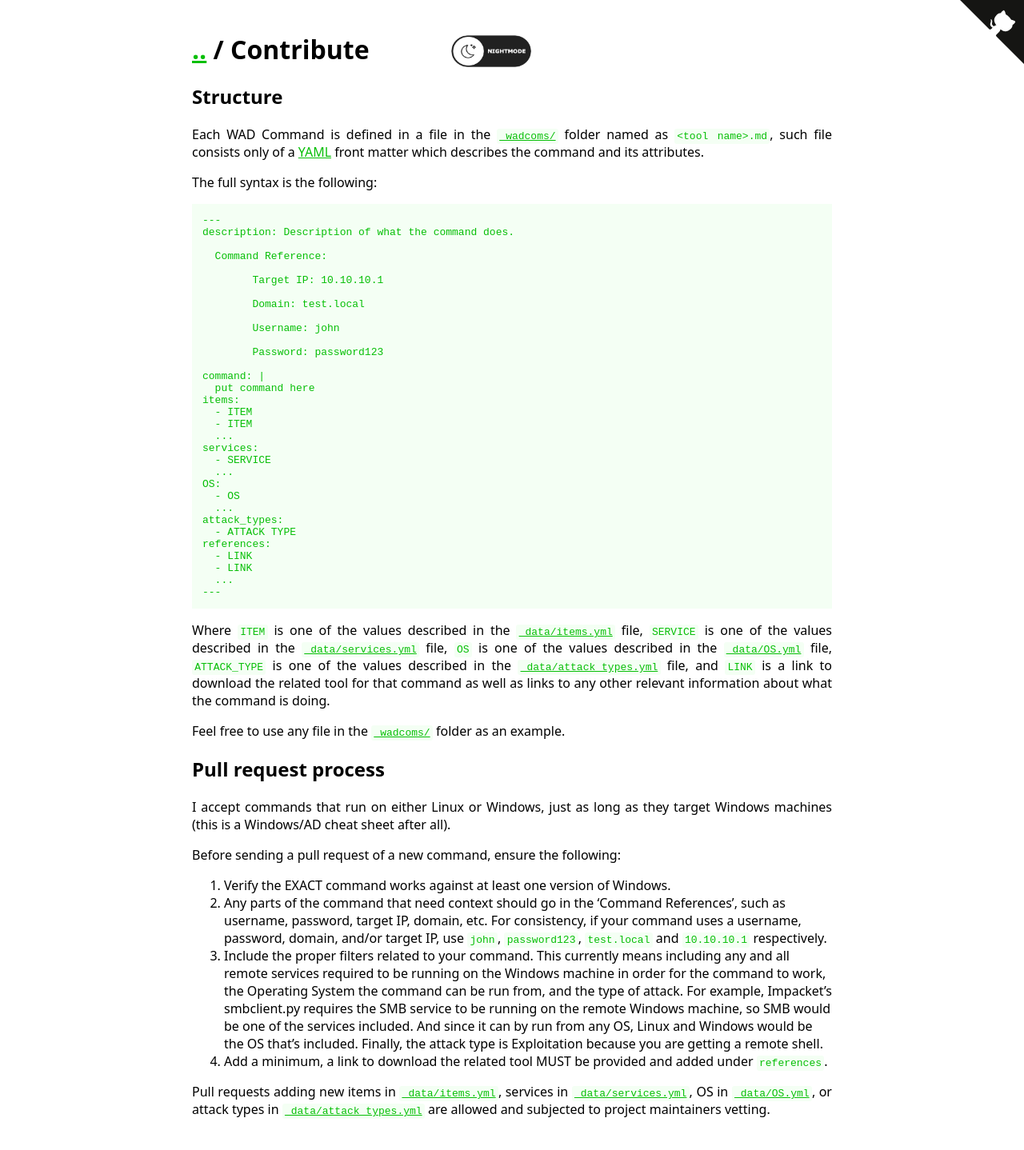
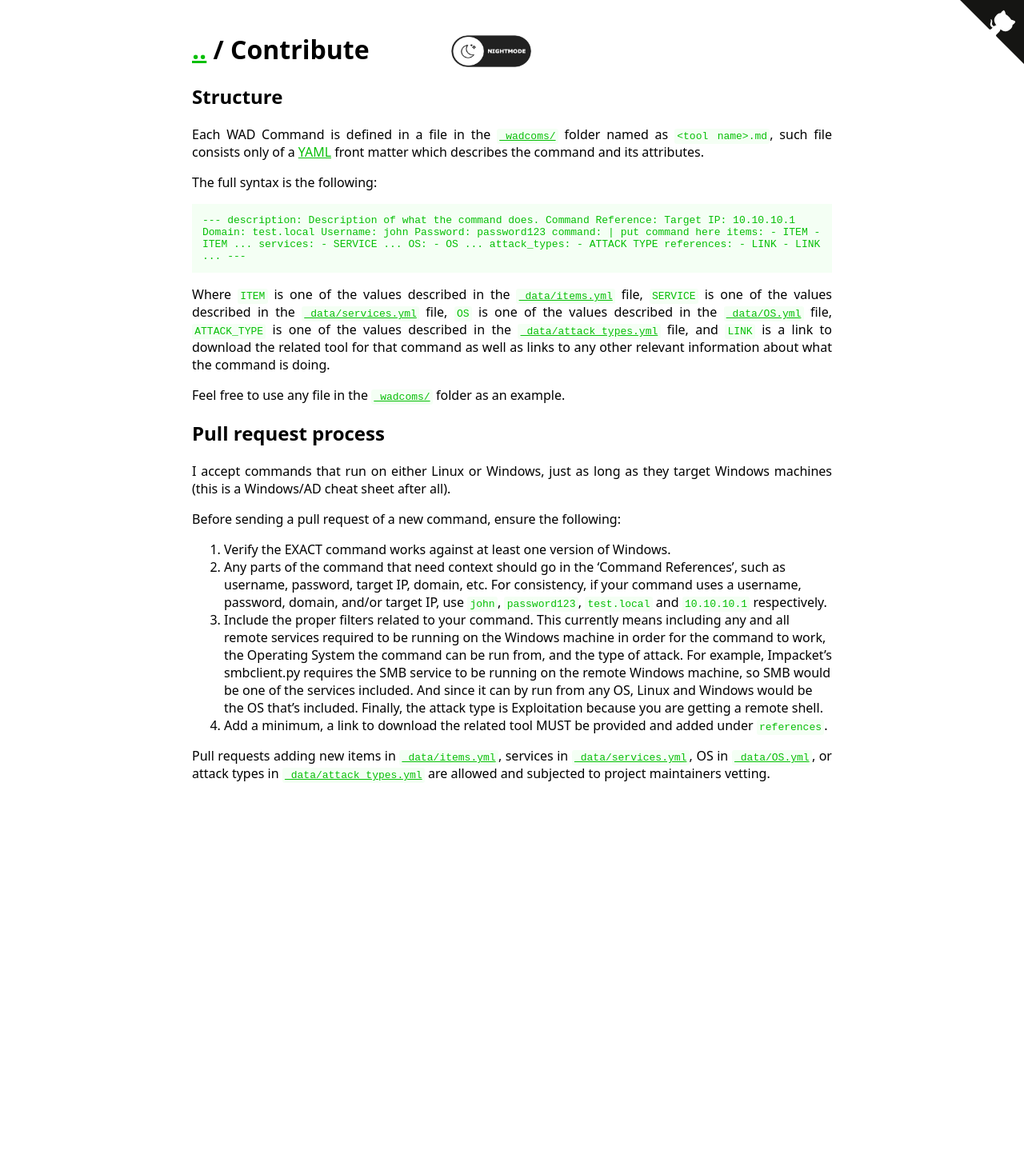
Before and after one commit to WADComs/WADComs.github.io, a Jekyll site: the page built from contribute.md, in a window 1280 px wide. Shown: the whole page at 80% size. Built offline with Jekyll 4.4.1, drawn with Linux system fonts in a browser that asks for light colours; after the commit the page ends 1018 px from its top, so only the background shows below that.

Commit message:
pre wrap

```diff
--- a/assets/style.scss
+++ b/assets/style.scss
@@ -46,7 +46,9 @@ pre {
   background: $lighter;
   padding: 1em;
   overflow-x: auto;
-  white-space: pre-wrap;
+  word-break: break-word;
+  overflow-wrap: anywhere;
+  white-space: normal;
 
   code {
     padding: 0;
```
